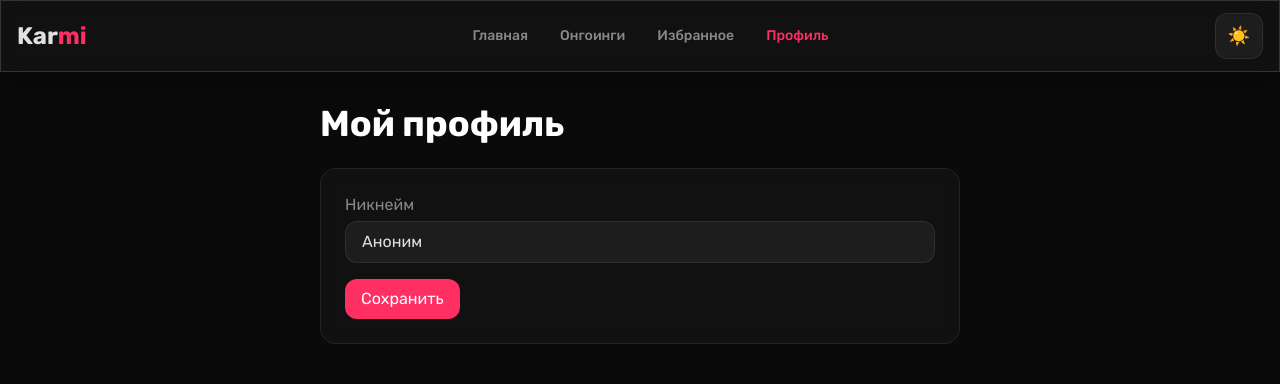
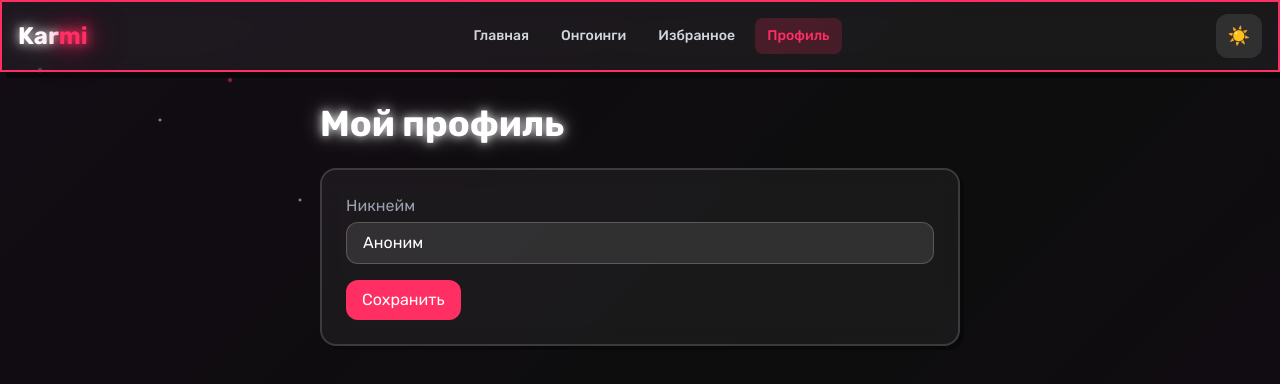
Before and after one commit to inupka-oss/karmi, a Next.js app: page /profile in a window 1280 px wide. Shown: the top 384 px of the page. Built offline with nearby package versions, Linux system fonts and the light colour scheme; no server answers; the database is empty.

Commit message:
откат

```diff
--- a/src/app/globals.css
+++ b/src/app/globals.css
@@ -2,81 +2,192 @@
 
 @theme {
   --font-sans: 'Rubik', sans-serif;
-  --color-accent: #ff2e63;
-  --color-bg: #0a0a0a;
-  --color-surface: rgba(255, 255, 255, 0.03);
-  --color-border: rgba(255, 255, 255, 0.08);
+  --color-neo-pink: #ff2e63;
+  --color-neo-dark: #0d0d0d;
+  --color-neo-light-bg: #f2f2f2;
+  --color-neo-light-text: #111;
+  --color-neo-light-card: #ffffff;
+  --color-neo-light-border: #111;
 }
 
+/* === ТЁМНАЯ ТЕМА (нео-брутализм) === */
 body {
-  background-color: var(--color-bg);
-  color: #e0e0e0;
+  background-color: var(--color-neo-dark);
+  color: white;
   margin: 0;
   padding: 0;
   font-family: var(--font-sans);
 }
 
 .glass {
-  background: var(--color-surface);
+  background: rgba(255, 255, 255, 0.05);
   backdrop-filter: blur(10px);
   -webkit-backdrop-filter: blur(10px);
-  border: 1px solid var(--color-border);
-  box-shadow: none;
+  border: 2px solid rgba(255, 255, 255, 0.15);
+  box-shadow: 4px 4px 0 rgba(0,0,0,0.3);
 }
 
 .glass:hover {
-  border-color: rgba(255, 255, 255, 0.15);
-  box-shadow: 0 8px 30px rgba(0, 0, 0, 0.3);
+  border-color: var(--color-neo-pink);
+  box-shadow: 6px 6px 0 rgba(0,0,0,0.4);
 }
 
-::-webkit-scrollbar { width: 4px; }
-::-webkit-scrollbar-track { background: #0a0a0a; }
-::-webkit-scrollbar-thumb { background: #333; border-radius: 2px; }
+::-webkit-scrollbar { width: 6px; }
+::-webkit-scrollbar-track { background: #0d0d0d; }
+::-webkit-scrollbar-thumb { background: var(--color-neo-pink); border-radius: 3px; }
 
-/* Убираем все свечения */
+/* Свечения для тёмной темы */
 @layer utilities {
-  .text-glow-pink, .text-glow-white, .card-glow, .card-hover-glow {
-    text-shadow: none;
-    box-shadow: none;
+  .text-glow-pink {
+    text-shadow: 0 0 10px #ff2e63, 0 0 20px #ff2e63, 0 0 40px #ff2e63;
+  }
+  .text-glow-white {
+    text-shadow: 0 0 10px rgba(255,255,255,0.8), 0 0 20px rgba(255,255,255,0.5);
+  }
+  .card-glow {
+    box-shadow: 0 0 20px rgba(255, 46, 99, 0.3), 0 0 40px rgba(255, 46, 99, 0.1);
+  }
+  .card-hover-glow:hover {
+    box-shadow: 0 0 30px rgba(255, 46, 99, 0.6), 0 0 60px rgba(255, 46, 99, 0.3);
   }
 }
 
-/* Никаких псевдоэлементов-фонов */
-body::before, body::after { display: none; }
+/* Анимированный фон (тёмная тема) */
+@keyframes gradientShift {
+  0% { background-position: 0% 50%; }
+  50% { background-position: 100% 50%; }
+  100% { background-position: 0% 50%; }
+}
+
+body::before {
+  content: "";
+  position: fixed;
+  inset: 0;
+  z-index: -1;
+  background: linear-gradient(135deg, #0d0d0d 0%, #1a0a1e 30%, #0d0d0d 70%, #1a0a1e 100%);
+  background-size: 300% 300%;
+  animation: gradientShift 15s ease infinite;
+}
+
+body::after {
+  content: "";
+  position: fixed;
+  inset: 0;
+  z-index: -1;
+  background-image: radial-gradient(3px 3px at 20px 30px, #ff2e63, transparent),
+                    radial-gradient(3px 3px at 40px 70px, #fff, transparent),
+                    radial-gradient(2px 2px at 90px 40px, #ff2e63, transparent),
+                    radial-gradient(2px 2px at 160px 120px, #fff, transparent),
+                    radial-gradient(3px 3px at 230px 80px, #ff2e63, transparent),
+                    radial-gradient(2px 2px at 300px 200px, #fff, transparent);
+  background-repeat: no-repeat;
+  background-size: 400px 400px;
+  animation: twinkle 8s infinite alternate;
+}
+
+@keyframes twinkle {
+  0% { opacity: 0.4; }
+  100% { opacity: 0.8; }
+}
+
+/* ====== СВЕТЛАЯ ТЕМА (нео-брутализм) ====== */
+.light body {
+  background-color: var(--color-neo-light-bg);
+  color: var(--color-neo-light-text);
+}
+
+/* Карточки */
+.light .glass {
+  background: var(--color-neo-light-card);
+  backdrop-filter: none;
+  -webkit-backdrop-filter: none;
+  border: 2px solid var(--color-neo-light-border);
+  box-shadow: 6px 6px 0 rgba(0,0,0,0.1);
+}
+
+.light .glass:hover {
+  border-color: var(--color-neo-pink);
+  box-shadow: 8px 8px 0 rgba(0,0,0,0.15);
+}
+
+/* Текст */
+.light .text-white { color: #111; }
+.light .text-gray-300,
+.light .text-gray-400,
+.light .text-gray-500 { color: #222; }
+.light .text-neo-pink { color: var(--color-neo-pink) !important; }
+
+/* Фон и частицы в светлой теме */
+.light body::before {
+  background: var(--color-neo-light-bg);
+  animation: none;
+}
+.light body::after {
+  background-image: none;
+  opacity: 0.3;
+  /* можно оставить лёгкие точки другого цвета */
+  background-image: radial-gradient(3px 3px at 20px 30px, var(--color-neo-pink), transparent),
+                    radial-gradient(2px 2px at 80px 10px, #111, transparent),
+                    radial-gradient(3px 3px at 150px 60px, var(--color-neo-pink), transparent),
+                    radial-gradient(2px 2px at 220px 90px, #111, transparent);
+}
 
 /* Поля ввода */
-input, textarea, select {
-  background-color: rgba(255, 255, 255, 0.05);
-  border: 1px solid rgba(255, 255, 255, 0.1);
-  color: #e0e0e0;
+.light input,
+.light textarea,
+.light select {
+  background-color: #fff;
+  border: 2px solid #111;
+  color: #111;
+  font-weight: 500;
 }
-input:focus, textarea:focus, select:focus {
-  border-color: var(--color-accent);
+.light input:focus,
+.light textarea:focus,
+.light select:focus {
+  border-color: var(--color-neo-pink);
   outline: none;
-  box-shadow: 0 0 0 1px var(--color-accent);
+  box-shadow: 4px 4px 0 rgba(0,0,0,0.1);
 }
 
 /* Кнопки */
-.bg-neo-pink, button.bg-neo-pink {
-  background-color: var(--color-accent);
+.light .bg-neo-pink {
+  background-color: var(--color-neo-pink);
   color: white;
+  border: 2px solid #111;
+  box-shadow: 4px 4px 0 #111;
 }
-.bg-neo-pink:hover, button.bg-neo-pink:hover {
+.light .bg-neo-pink:hover {
   background-color: #e02557;
+  box-shadow: 6px 6px 0 #111;
 }
 
-.bg-white\/10 {
-  background-color: rgba(255, 255, 255, 0.05);
-  border: 1px solid rgba(255, 255, 255, 0.08);
+.light .bg-white\/10,
+.light .bg-white\/5 {
+  background-color: #fff;
+  border: 2px solid #111;
+  color: #111;
+  box-shadow: 3px 3px 0 rgba(0,0,0,0.1);
 }
-.bg-white\/10:hover {
-  background-color: rgba(255, 255, 255, 0.1);
+.light .bg-white\/10:hover {
+  background-color: #f0f0f0;
 }
 
-/* Заголовки */
-h1, h2, h3 { color: #ffffff; }
+/* Убираем свечения в светлой теме */
+.light .text-glow-pink,
+.light .text-glow-white {
+  text-shadow: none;
+}
+.light .card-glow {
+  box-shadow: 4px 4px 0 rgba(0,0,0,0.15);
+}
+.light .card-hover-glow:hover {
+  box-shadow: 6px 6px 0 rgba(0,0,0,0.25);
+}
 
-/* Текст */
-.text-white { color: #e0e0e0; }
-.text-gray-300, .text-gray-400, .text-gray-500 { color: #888; }
-.text-neo-pink { color: var(--color-accent) !important; }
+/* Скроллбар */
+.light ::-webkit-scrollbar-track { background: #e0e0e0; }
+.light ::-webkit-scrollbar-thumb { background: #111; }
+
+/* Ссылки */
+.light a { color: #111; }
+.light a:hover { color: var(--color-neo-pink); }
```
